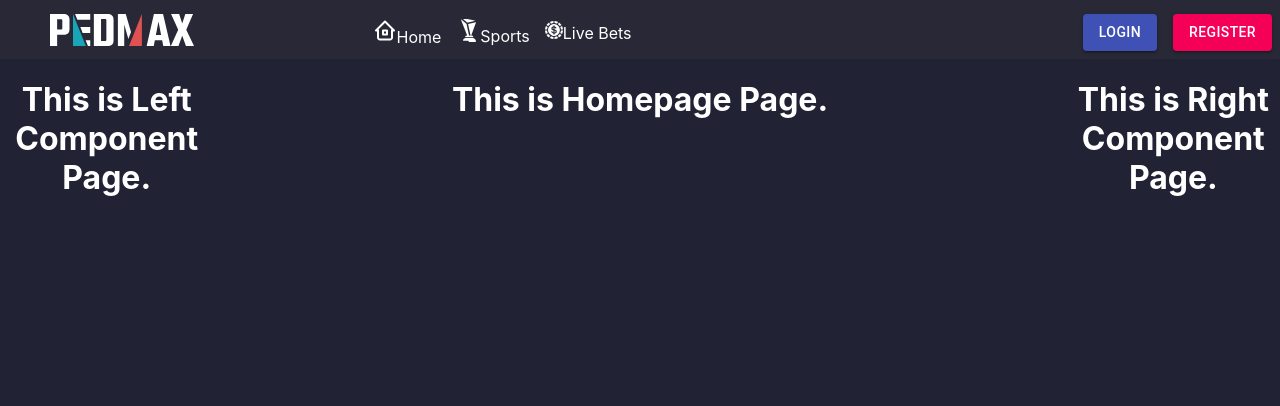
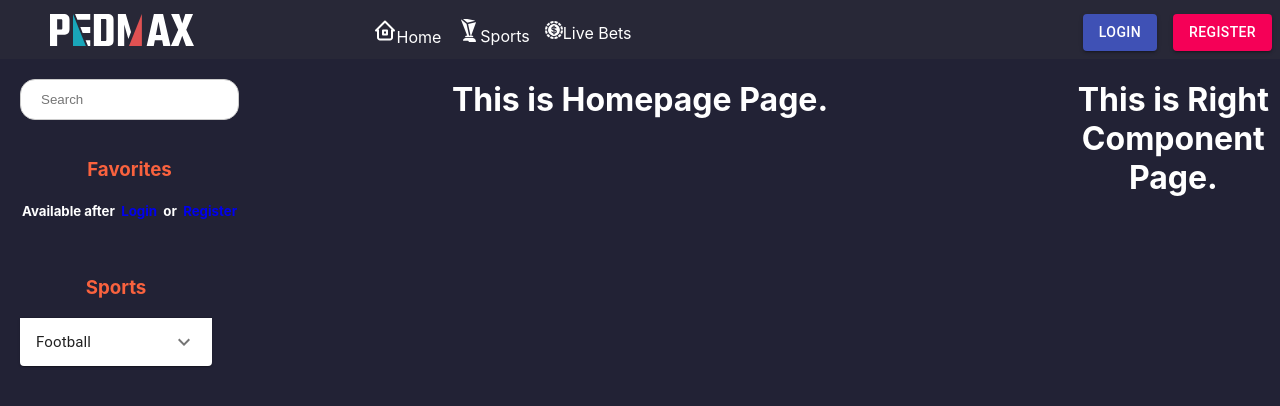
Before and after one commit to HardCoder1999/pedmax, a React (Create React App) app in the folder pedmax-copy/: page / in a window 1280 px wide. Shown: the top 406 px of the page. Built offline with nearby package versions, Linux system fonts and the light colour scheme.

Commit message:
Worked on left-component directory.

```diff
--- a/pedmax-copy/package.json
+++ b/pedmax-copy/package.json
@@ -4,6 +4,7 @@
   "private": true,
   "dependencies": {
     "@material-ui/core": "^4.11.3",
+    "@material-ui/icons": "^4.11.2",
     "@testing-library/jest-dom": "^5.11.9",
     "@testing-library/react": "^11.2.5",
     "@testing-library/user-event": "^12.8.3",
--- /dev/null
+++ b/pedmax-copy/src/components/homepage/left-component/Favourites.jsx
@@ -0,0 +1,44 @@
+import React, { useState } from "react";
+import Grid from "@material-ui/core/Grid";
+import ModalLoginForm from "../login-register/ModalLoginForm";
+import ModalRegisterForm from "../login-register/ModalRegisterForm";
+import { NavLink } from "react-router-dom";
+
+const Favourites = () => {
+  const [isLoginOpen, setLoginOpen] = useState(false);
+  const [isRegisterOpen, setRegisterOpen] = useState(false);
+  return (
+    <>
+      <Grid item>
+        <h3 className={"titles"}>Favorites</h3>
+        <h5>
+          Available after &nbsp;
+          <NavLink
+            to="/"
+            onClick={() => {
+              setLoginOpen(!isLoginOpen);
+            }}
+          >
+            Login
+          </NavLink>
+          &nbsp; or &nbsp;
+          <NavLink
+            to="/"
+            onClick={() => {
+              setRegisterOpen(!isRegisterOpen);
+            }}
+          >
+            Register
+          </NavLink>
+        </h5>
+      </Grid>
+      <ModalLoginForm isLoginOpen={isLoginOpen} setLoginOpen={setLoginOpen} />
+      <ModalRegisterForm
+        isRegisterOpen={isRegisterOpen}
+        setRegisterOpen={setRegisterOpen}
+      />
+    </>
+  );
+};
+
+export default Favourites;
--- a/pedmax-copy/src/components/homepage/left-component/LeftComponent.jsx
+++ b/pedmax-copy/src/components/homepage/left-component/LeftComponent.jsx
@@ -1,11 +1,17 @@
 import React from "react";
 import Grid from "@material-ui/core/Grid";
+import SearchBar from './SearchBar';
+import Favourites from './Favourites';
+import SportsList from './SportsList';
 
 const LeftComponent = () => {
   return (
     <>
       <Grid container xs={2} direction="column">
-        <h1>This is Left Component Page.</h1>
+        {/* <h1>This is Left Component Page.</h1> */}
+        <SearchBar />
+        <Favourites />
+        <SportsList />
       </Grid>
     </>
   );
--- /dev/null
+++ b/pedmax-copy/src/components/homepage/left-component/SearchBar.jsx
@@ -0,0 +1,22 @@
+import React, { useState } from 'react';
+import Grid from "@material-ui/core/Grid";
+
+
+const SearchBar  = ()=>{
+  const [value, setValue] = useState("");
+  return (
+    <>
+      <Grid item>
+          <input
+            type="search"
+            placeholder="Search"
+            autocomplete="off"
+            value={value}
+            onChange={(event)=>{setValue(event.target.value)}}
+          />
+        </Grid>
+    </>
+  );
+}
+
+export default SearchBar;
--- /dev/null
+++ b/pedmax-copy/src/components/homepage/left-component/SportsList.jsx
@@ -0,0 +1,64 @@
+import React from "react";
+import { makeStyles } from "@material-ui/core/styles";
+import Grid from "@material-ui/core/Grid";
+import Accordion from "@material-ui/core/Accordion";
+import AccordionSummary from "@material-ui/core/AccordionSummary";
+import AccordionDetails from "@material-ui/core/AccordionDetails";
+import Typography from "@material-ui/core/Typography";
+import ExpandMoreIcon from "@material-ui/icons/ExpandMore";
+
+const useStyles = makeStyles((theme) => ({
+  root: {
+    width: "90%",
+    paddingLeft: "20px",
+  },
+  heading: {
+    fontSize: theme.typography.pxToRem(15),
+    fontWeight: theme.typography.fontWeightRegular,
+  },
+
+  expanded: {
+    "&$expanded": {
+      margin: "4px 4px",
+    },
+  },
+}));
+
+const SportsList = () => {
+  const classes = useStyles();
+
+  return (
+    <div className={classes.root}>
+      <Grid item>
+        <h3 className={"titles"}>Sports</h3>
+        <Accordion>
+          <AccordionSummary
+            expandIcon={<ExpandMoreIcon />}
+            aria-controls="panel1a-content"
+            id="panel1a-header"
+          >
+            <Typography className={classes.heading}>Football</Typography>
+          </AccordionSummary>
+
+          <AccordionDetails>
+            <Accordion>
+              <AccordionSummary
+                expandIcon={<ExpandMoreIcon />}
+                aria-controls="panel2a-content"
+                id="panel2a-header"
+              >
+                <Typography className={classes.heading}>Countries</Typography>
+              </AccordionSummary>
+
+              <AccordionDetails>
+                <Typography>Sports</Typography>
+              </AccordionDetails>
+            </Accordion>
+          </AccordionDetails>
+        </Accordion>
+      </Grid>
+    </div>
+  );
+};
+
+export default SportsList;
--- a/pedmax-copy/src/index.css
+++ b/pedmax-copy/src/index.css
@@ -25,9 +25,25 @@ input[type=text], input[type=password] {
   display: inline-block;
   border: 1px solid #ccc;
   box-sizing: border-box;
+}
 
+input[type=search] {
+  border-radius: 15px;
+  padding: 12px 20px;
+  margin: 20px;
+  border: 1px solid #ccc;
+  box-sizing: border-box;
+  color: #000000;
+}
+
+a {
+  text-decoration: none;
 }
 
 label{
   color: #000000;
 }
+
+.titles{
+  color: #F9623E;
+}
```
Also changed, not shown: 1 other file (tests, documents, lock files or other folders).
